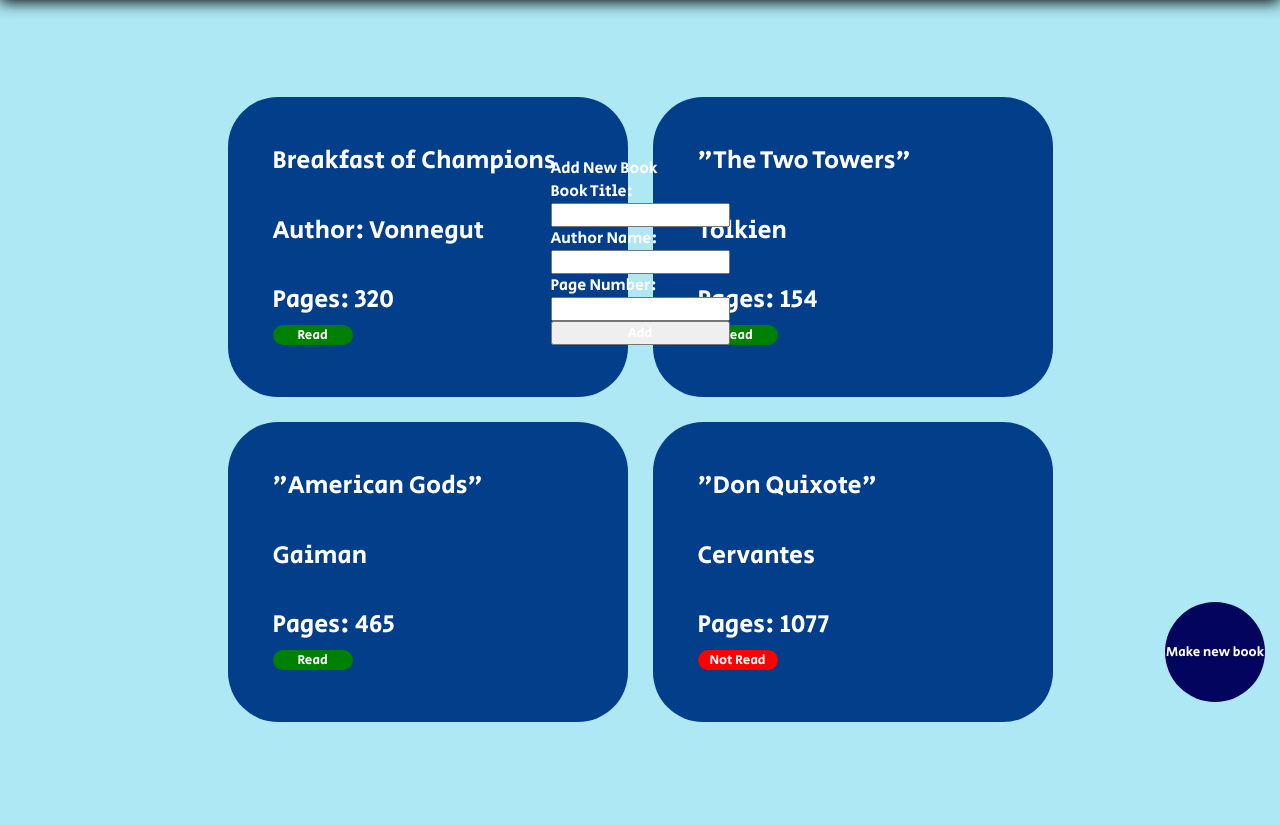
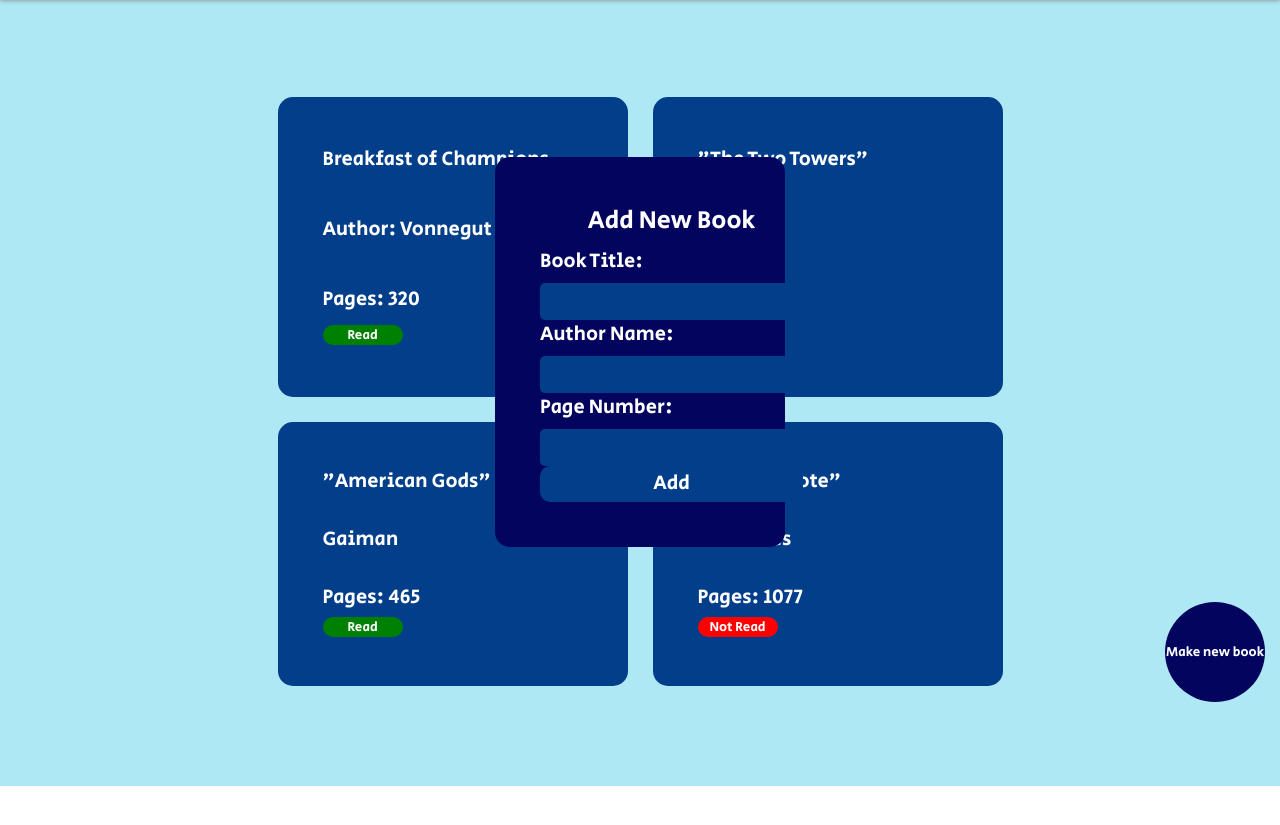
Before and after one commit to Quail58/library, a plain HTML site: page index.html in a window 1280 px wide. Shown: the part 83-908 px from the top of the page. After the commit the page ends 869 px from the top, so only its background shows below. Drawn offline with Linux system fonts and the light colour scheme.

Commit message:
Changed sizes for cards

```diff
--- a/style.css
+++ b/style.css
@@ -33,7 +33,7 @@ body {
     align-items: center;
     font-size: 40px;
     font-family: SecularOne, sans-serif;
-    box-shadow:  0px 5px 15px black;
+    box-shadow:  0px 3px 5px grey;
 }
 
 .books {
@@ -42,8 +42,8 @@ body {
     display: grid;
     justify-content: center;
     gap: 25px;
-    grid-template-columns: repeat(auto-fill, minmax(100px, 400px));
-    grid-template-rows: repeat(auto-fill, minmax(100px, 300px));
+    grid-template-columns: repeat(auto-fill, 350px);
+    grid-template-rows: repeat(auto-fill, 300px);
     padding: 100px;
 }
 
@@ -57,8 +57,8 @@ body {
     align-items: center;
     grid-template-rows: 1fr 3fr 1fr 1fr;
     padding: 45px;
-    border-radius: 50px;
-    font-size: 25px;
+    border-radius: 15px;
+    font-size: 20px;
 }
 
 .read {
@@ -94,8 +94,35 @@ body {
 
 .bookForm {
     position: absolute;
+    align-self: center;
     display: grid;
-    align-self: center;
     top: 30%;
     z-index: 2;
+    background-color: #03045E;
+    border-radius: 15px;
+    font-size: 20px;
+    width: 200px;
+    height: 300px;
+    padding: 45px;
 }
+
+.bookForm > p {
+    justify-self: center;
+    font-size: 25px;
+}
+
+.bookForm > input{
+    border-radius: 10px;
+    border: 0px;
+    background-color: #023E8A;
+    font-size: 20px;
+}
+
+input[type=text] {
+    border-radius: 5px;
+    border: 0px;
+}
+
+.bookForm > label {
+    padding-top: 0;
+}
```
